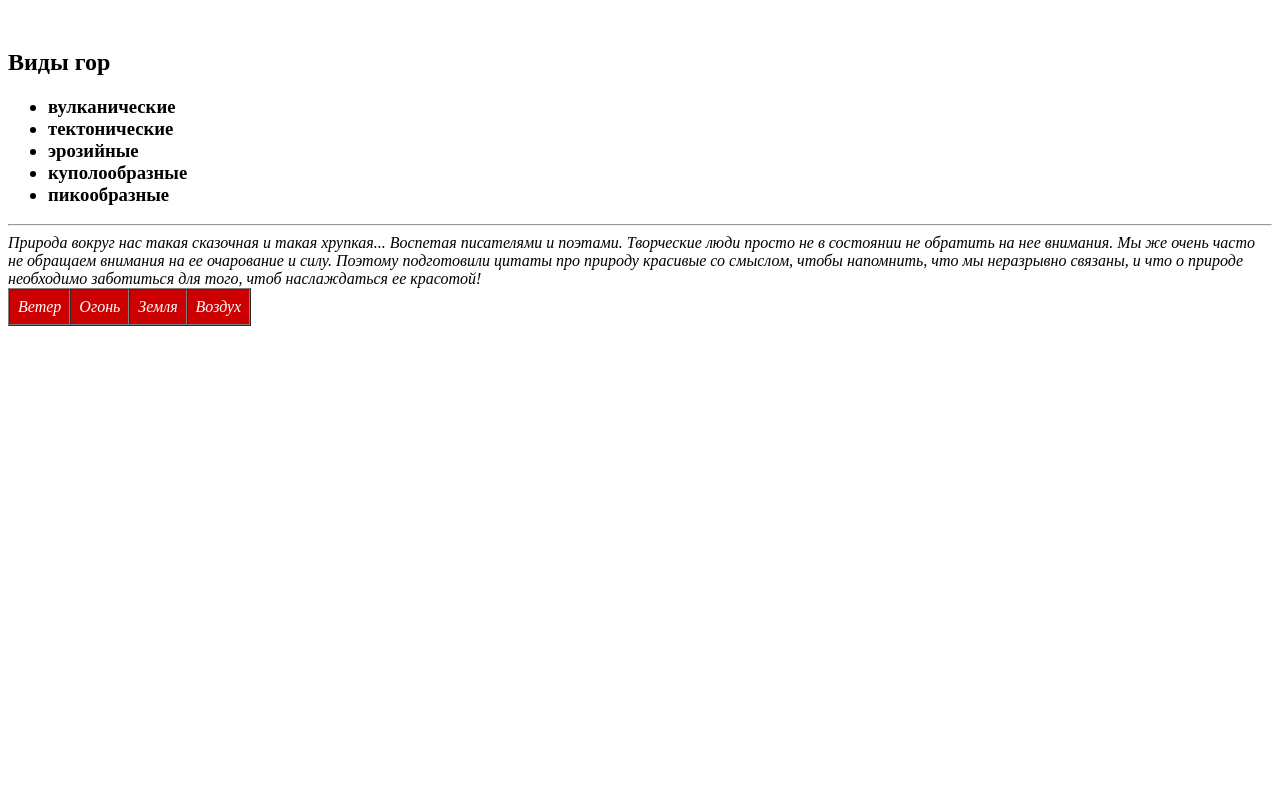
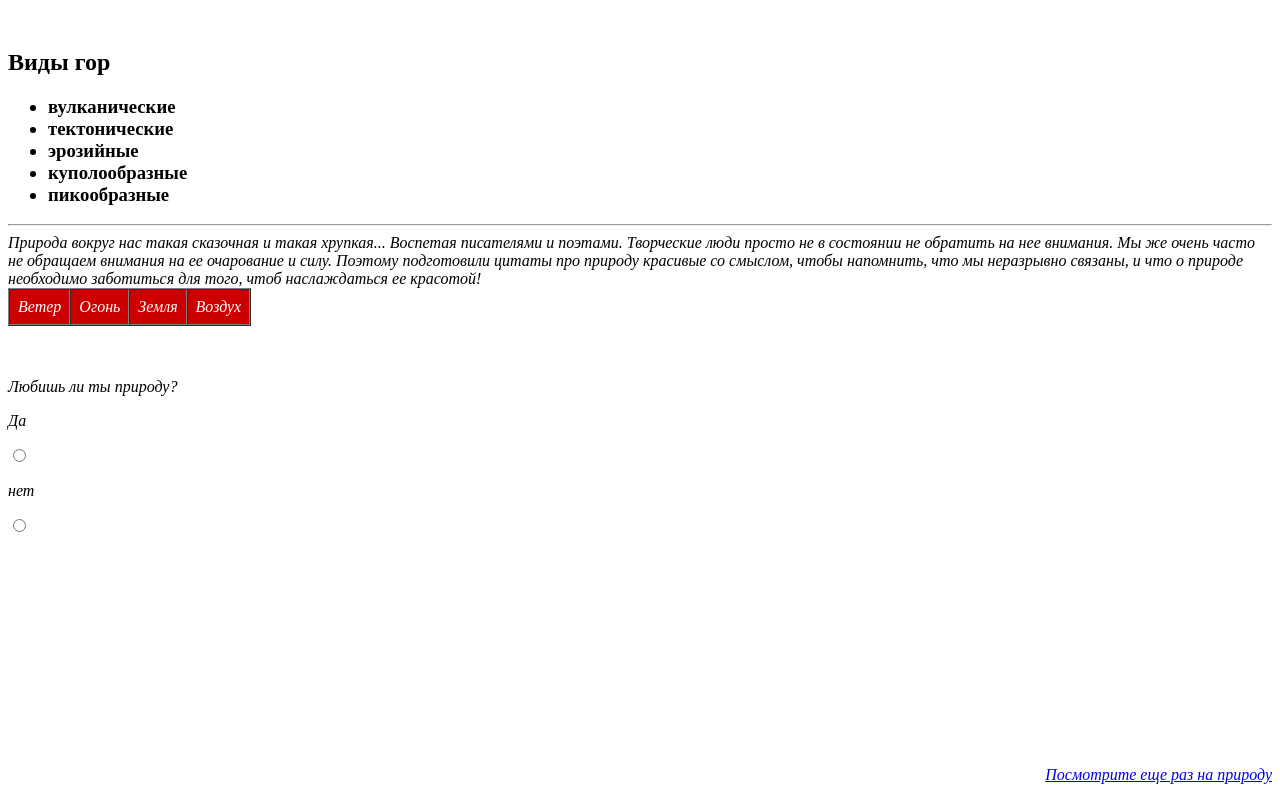
Before and after one commit to klimmer380/html, a plain HTML site: page index.html in a window 1280 px wide. Shown: the part 763-1563 px from the top of the page. Before the commit the page ends 1097 px from the top, so only its background shows below. Drawn offline with Linux system fonts and the light colour scheme.

Commit message:
сайт

```diff
--- a/index.html
+++ b/index.html
@@ -46,7 +46,24 @@ cellpadding="8" style="background-color:#cc0000; color:#ffffff">
 
 
 
-
+<br>
+<br>
+<p>Любишь ли ты природу?</p>
+<label>Да</label><p><input type="radio" name="tim" value="yes"></p>
+<label>нет</label>
+<p><input type="radio" name="tim" value="yes"></p>
+<br>
+<br>
+<br>
+<br>
+<br>
+<br>
+<br>
+<br>
+<br>
+<br>
+<br>
+<p align="right"><a href="#header"> Посмотрите еще раз на природу</a></p>
 
 
   </body>
```
